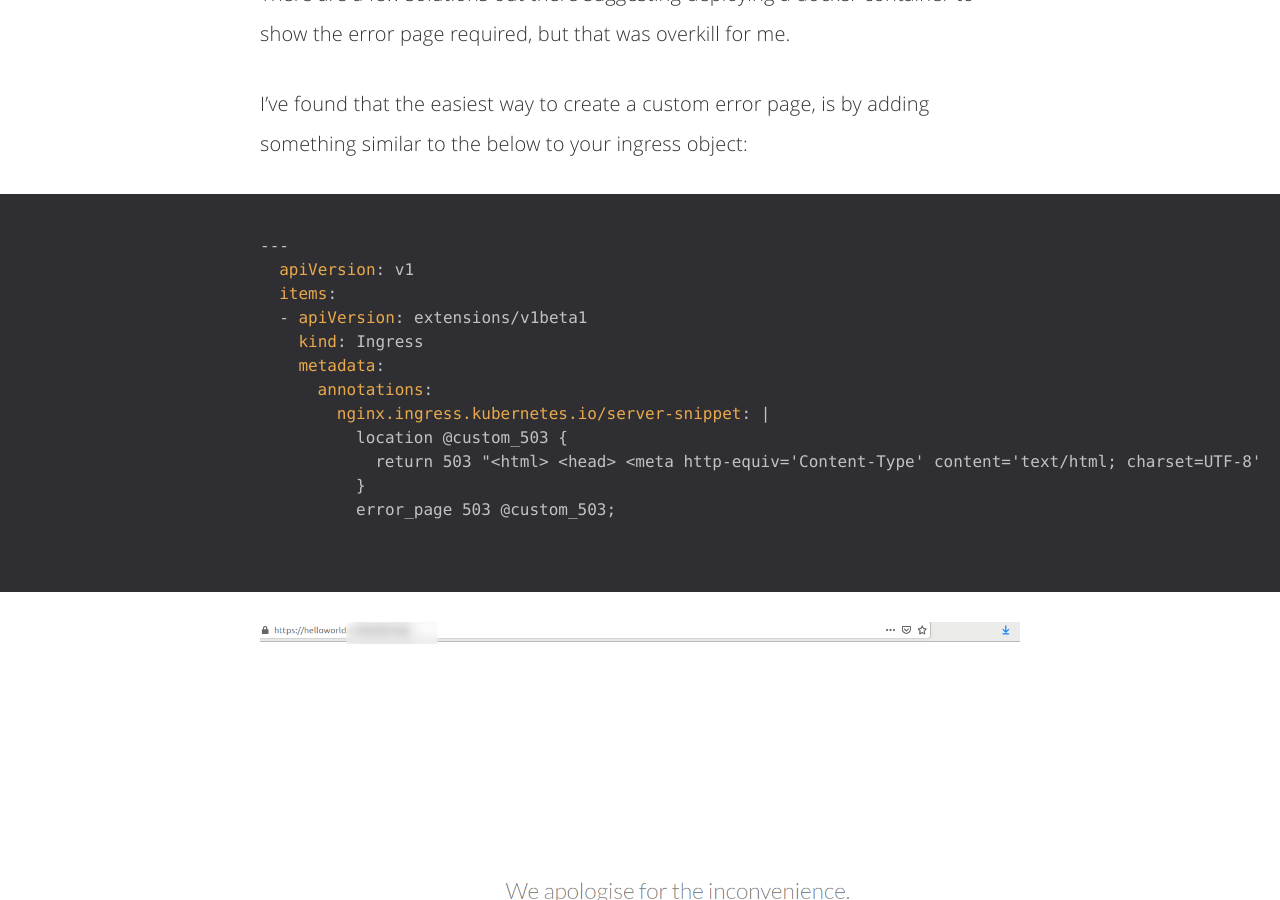
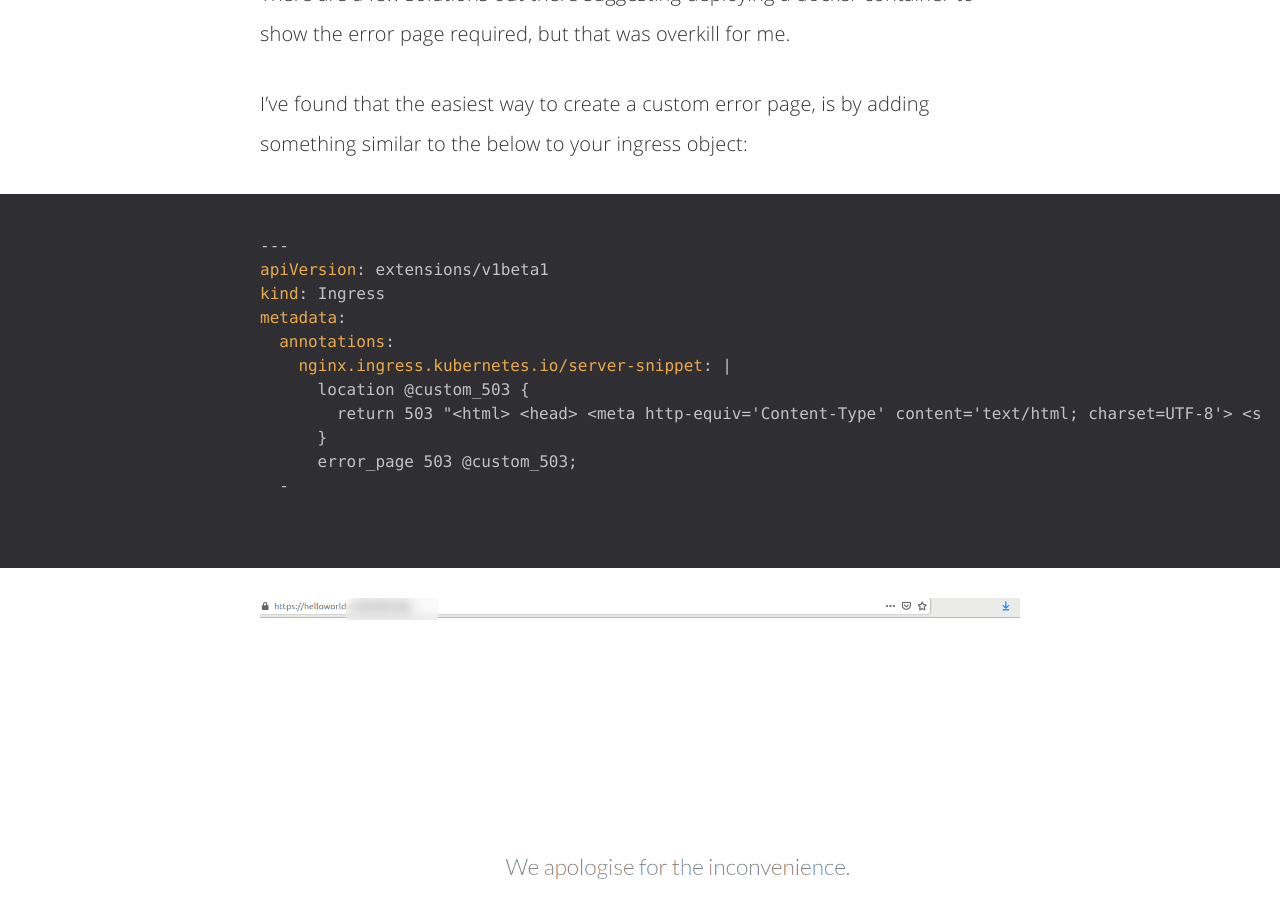
Before and after one commit to callum-p/callumpember.com, a Jekyll site: the page built from _posts/2020-07-21-Easy-Kubernetes-Nginx-Ingress-Custom-Error-Pages.md, in a window 1280 px wide and 900 px high, scrolled down 605 px. Built offline with Jekyll 4.4.1, drawn with Linux system fonts in a browser that asks for light colours; comment, search, counter and statistics services are not loaded.

Commit message:
Update yaml

````diff
--- a/_posts/2020-07-21-Easy-Kubernetes-Nginx-Ingress-Custom-Error-Pages.md
+++ b/_posts/2020-07-21-Easy-Kubernetes-Nginx-Ingress-Custom-Error-Pages.md
@@ -21,17 +21,16 @@ I've found that the easiest way to create a custom error page, is by adding some
 
 ```yaml
 ---
-  apiVersion: v1
-  items:
-  - apiVersion: extensions/v1beta1
-    kind: Ingress
-    metadata:
-      annotations:
-        nginx.ingress.kubernetes.io/server-snippet: |
-          location @custom_503 {
-            return 503 "<html> <head> <meta http-equiv='Content-Type' content='text/html; charset=UTF-8'> <style>...</style> </head> <body> <div class='container'> <div class='content'> <div class='title'> We apologise for the inconvenience. </div><div class='title'> Please try again in 10 minutes. </div><div> <p> We work hard to make xx the world's best xx software. Occasionally, downtime is required to deliver new features and improvements to you. </p></div></div></div></body></html>";
-          }
-          error_page 503 @custom_503;
+apiVersion: extensions/v1beta1
+kind: Ingress
+metadata:
+  annotations:
+    nginx.ingress.kubernetes.io/server-snippet: |
+      location @custom_503 {
+        return 503 "<html> <head> <meta http-equiv='Content-Type' content='text/html; charset=UTF-8'> <style>...</style> </head> <body> <div class='container'> <div class='content'> <div class='title'> We apologise for the inconvenience. </div><div class='title'> Please try again in 10 minutes. </div><div> <p> We work hard to make xx the world's best xx software. Occasionally, downtime is required to deliver new features and improvements to you. </p></div></div></div></body></html>";
+      }
+      error_page 503 @custom_503;
+  -
 ```
 
 ![Custom 503](/assets/attachments/custom503.png)
````
